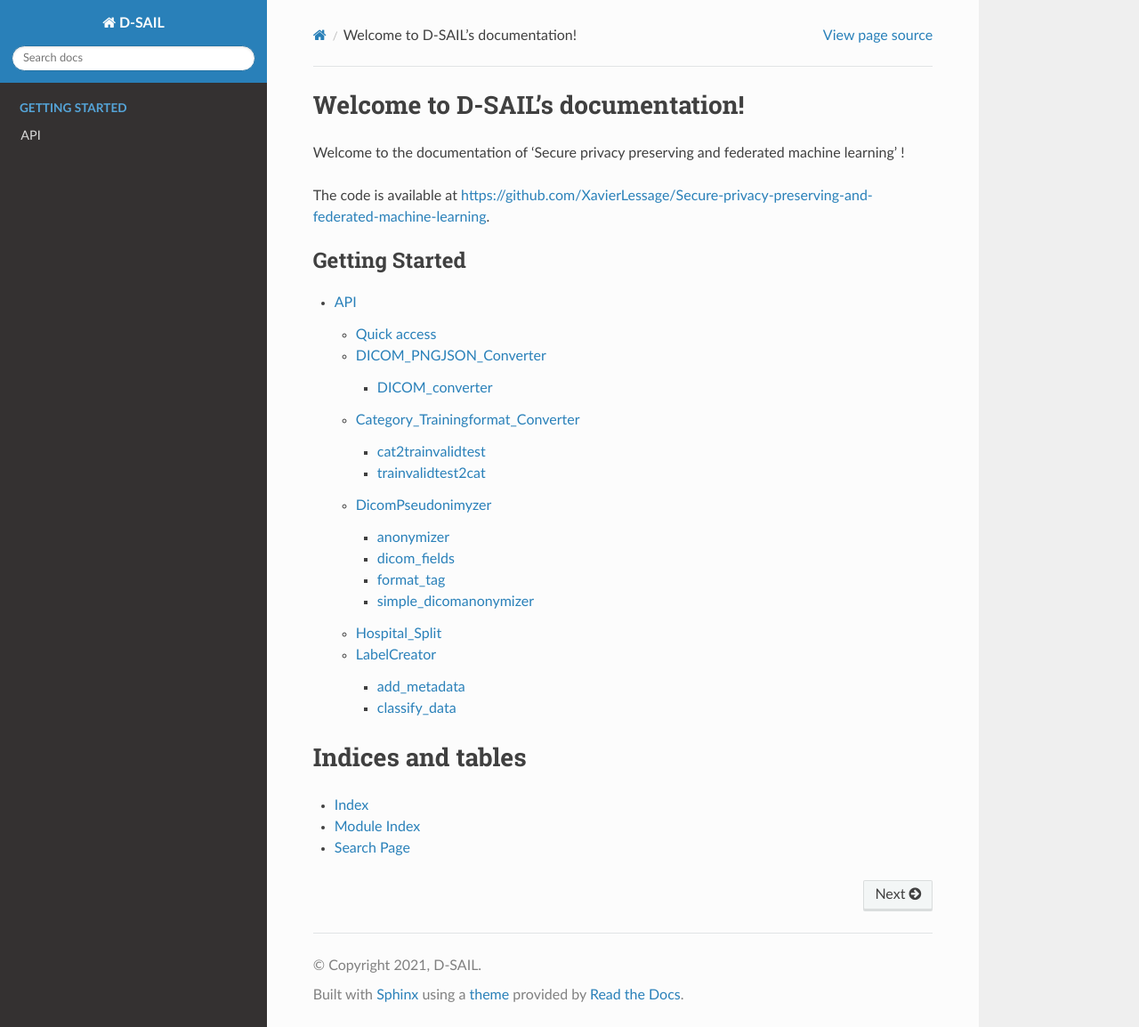
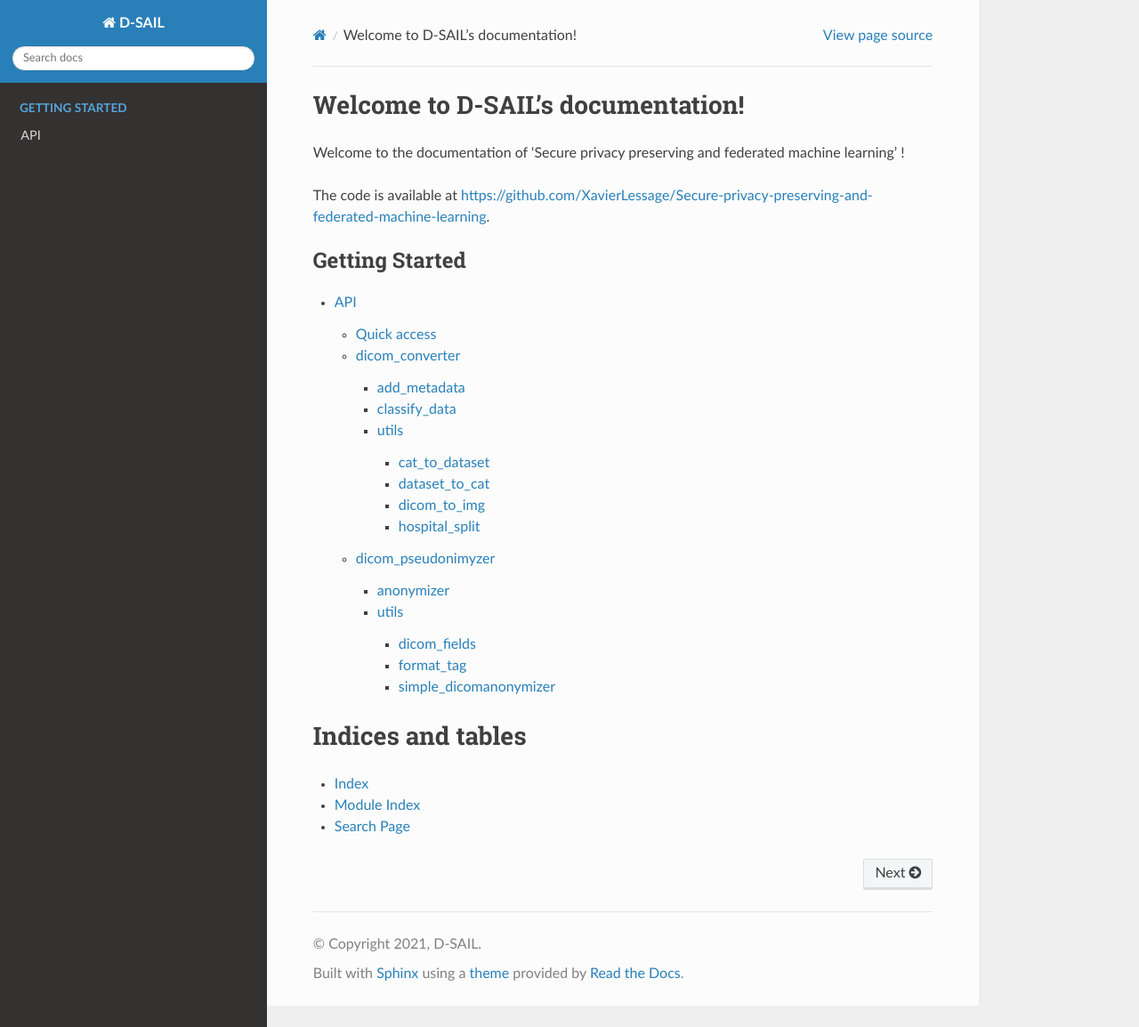
Before and after one commit to XavierLessage/D-SAIL, a Sphinx documentation site: the page built from docs/source/index.rst, in a window 1280 px wide and 1154 px high. Shown: the whole window at 89% size. Built offline with Sphinx 7.4.7 and the Read the Docs theme 2.0.0, drawn with Linux system fonts in a browser that asks for light colours.

Commit message:
updating API

```diff
--- a/docs/source/api.rst
+++ b/docs/source/api.rst
@@ -10,100 +10,97 @@
    :toctree: DIRNAME
    :recursive:
 
-   Category_Trainingformat_Converter
-   DICOM_PNGJSON_Converter
-   DicomPseudonimyzer
-   Hospital_Split
-   LabelCreator
+   dicom_converter
+   dicom_pseudonimyzer
 
-DICOM_PNGJSON_Converter
+dicom_converter
 -----------------------
 
-DICOM_converter
+add_metadata
 ^^^^^^^^^^^^^^^^^^^
 
-.. automodule:: DICOM_PNGJSON_Converter.DICOM_converter
+.. automodule:: dicom_converter.add_metadata
    :members:
    :undoc-members:
    :show-inheritance:
 
-Category_Trainingformat_Converter
------------------------------------
-
-cat2trainvalidtest
+classify_data
 ^^^^^^^^^^^^^^^^^^^
 
-.. automodule:: Category_Trainingformat_Converter.cat2trainvalidtest
+.. automodule:: dicom_converter.classify_data
    :members:
    :undoc-members:
    :show-inheritance:
 
-trainvalidtest2cat
-^^^^^^^^^^^^^^^^^^^
+utils
+^^^^^
 
-.. automodule:: Category_Trainingformat_Converter.trainvalidtest2cat
+cat_to_dataset
+""""""""""""""
+
+.. automodule:: dicom_converter.utils.cat_to_dataset
    :members:
    :undoc-members:
    :show-inheritance:
 
-DicomPseudonimyzer
-------------------
+dataset_to_cat
+""""""""""""""
 
-anonymizer
-^^^^^^^^^^^^
-
-.. automodule:: DicomPseudonimyzer.anonymizer
+.. automodule:: dicom_converter.utils.dataset_to_cat
    :members:
    :undoc-members:
    :show-inheritance:
 
+dicom_to_img
+""""""""""""
+
+.. automodule:: dicom_converter.utils.dicom_to_img
+   :members:
+   :undoc-members:
+   :show-inheritance:
+
+hospital_split
+""""""""""""""
+
+.. automodule:: dicom_converter.utils.hospital_split
+   :members:
+   :undoc-members:
+   :show-inheritance:
+
+dicom_pseudonimyzer
+--------------------
+
+anonymizer
+^^^^^^^^^^
+
+.. automodule:: dicom_pseudonimyzer.anonymizer
+   :members:
+   :undoc-members:
+   :show-inheritance:
+
+utils
+^^^^^
+
 dicom_fields
-^^^^^^^^^^^^
+""""""""""""
 
-.. automodule:: DicomPseudonimyzer.dicom_fields
+.. automodule:: dicom_pseudonimyzer.utils.dicom_fields
    :members:
    :undoc-members:
    :show-inheritance:
 
 format_tag
-^^^^^^^^^^
+""""""""""""
 
-.. automodule:: DicomPseudonimyzer.format_tag
+.. automodule:: dicom_pseudonimyzer.utils.format_tag
    :members:
    :undoc-members:
    :show-inheritance:
 
 simple_dicomanonymizer
-^^^^^^^^^^^^^^^^^^^^^^
+""""""""""""""""""""""
 
-.. automodule:: DicomPseudonimyzer.simple_dicomanonymizer
+.. automodule:: dicom_pseudonimyzer.utils.simple_dicomanonymizer
    :members:
    :undoc-members:
    :show-inheritance:
-
-Hospital_Split
---------------
-
-.. automodule:: Hospital_Split.hospital_split
-   :members:
-   :undoc-members:
-   :show-inheritance:
-
-LabelCreator
--------------
-
-add_metadata
-^^^^^^^^^^^^
-
-.. automodule:: LabelCreator.add_metadata
-   :members:
-   :undoc-members:
-   :show-inheritance:
-
-classify_data
-^^^^^^^^^^^^^
-
-.. automodule:: LabelCreator.classify_data
-   :members:
-   :undoc-members:
-   :show-inheritance:
```
